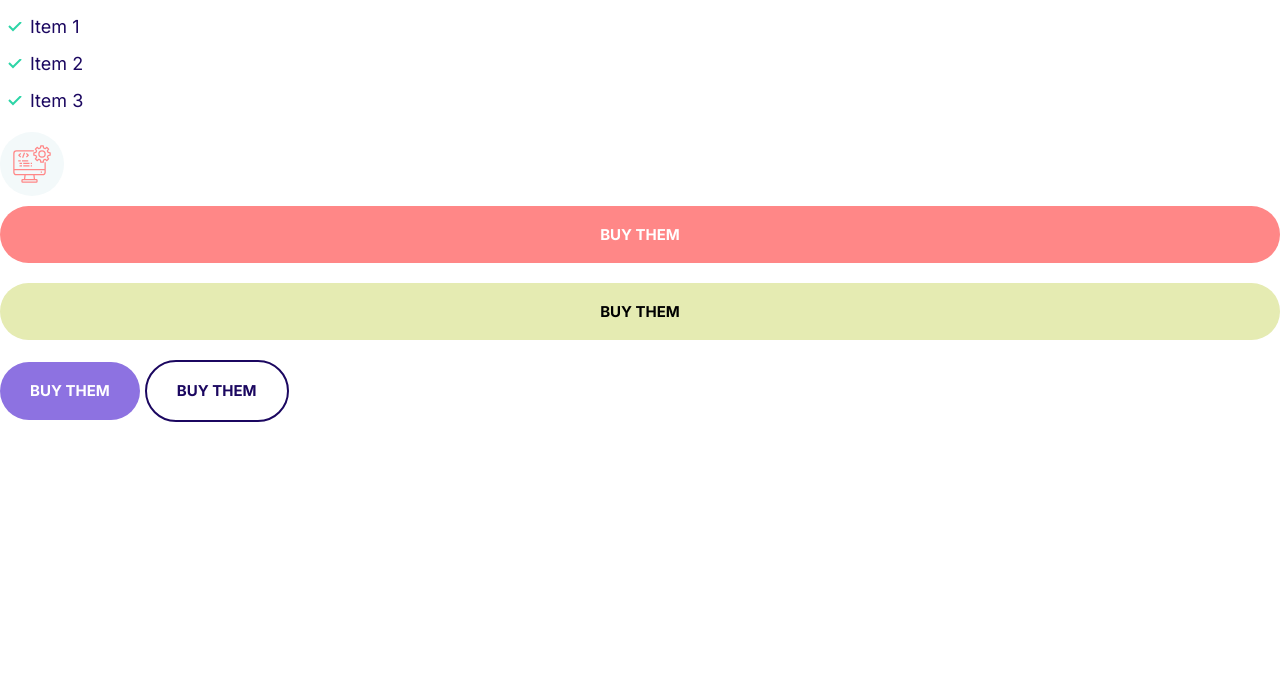
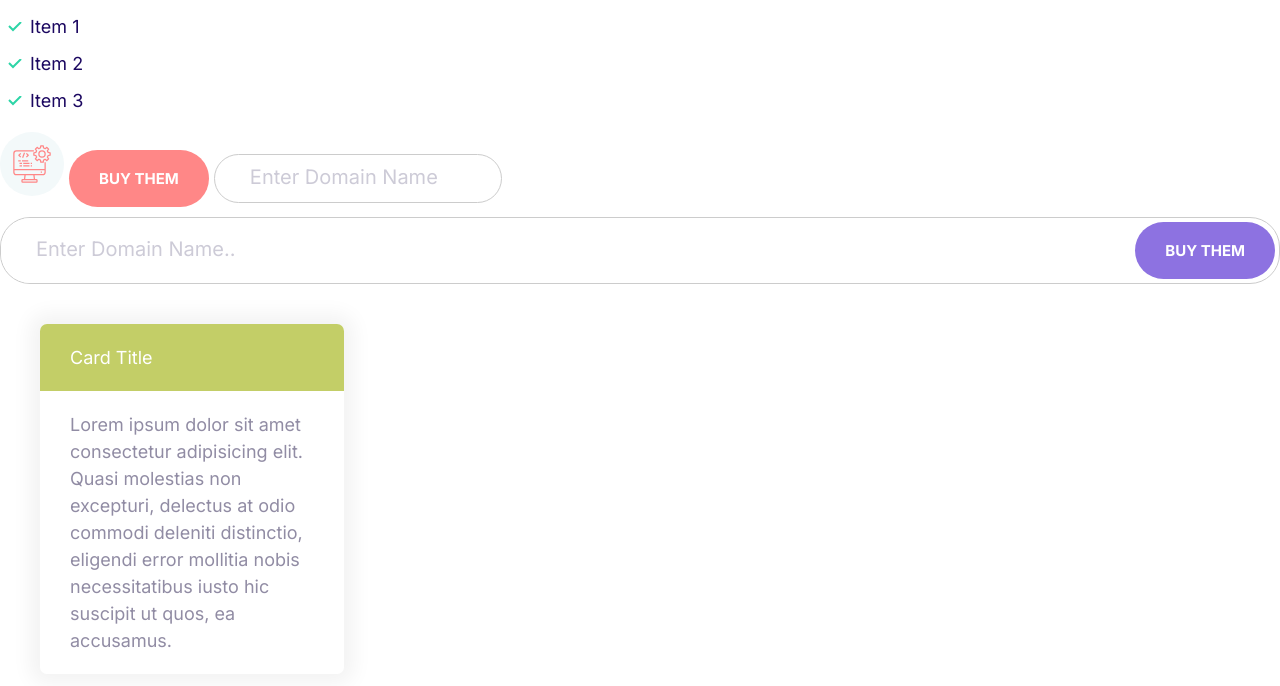
Before and after one commit to nafi635/imaginary-cloud-hosting-website, a plain HTML site: page index.html in a window 1280 px wide. Shown: the part 336-1022 px from the top of the page. Before the commit the page ends 800 px from the top, so only its background shows below. Drawn offline with Linux system fonts and the light colour scheme.

Commit message:
Cards added

```diff
--- a/css/styles.css
+++ b/css/styles.css
@@ -1,9 +1,10 @@
 :root {
     --color-primary: #FF8787;
-    --color-secondary: #e5ebb2;
+    --color-secondary: #c3ce67;
     --color-accent: #8D72E1;
     --color-headings: #1b0760;
     --color-body: #918CA4;
+    --color-border: #CCC;
 }
 
 *,
@@ -225,3 +226,65 @@ p {
         font-size: 1.5rem;
     }
 }
+
+/** INPUTS */
+
+.input {
+    padding: 1.5rem 3.5rem;
+    border: 1px solid #ccc;
+    border-radius: 30px;
+    outline: 0;
+    color: var(--color-headings);
+}
+
+::placeholder {
+    color: #cdcbd7;
+    font-size: 2rem;
+}
+
+@media screen and (min-width:1024px) {
+    .input {
+        font-size: 1.5rem;
+    }
+}
+
+.input-group {
+    border: 1px solid var(--color-border);
+    border-radius: 30px;
+    display: flex;
+}
+
+.input-group .input {
+    border: 0;
+    flex-grow: 1;
+
+}
+
+.input-group .btn {
+    margin: 4px;
+}
+
+.card {
+    border-radius: 7px;
+    box-shadow: 0 0 20px 10px #f3f3f3;
+    overflow: hidden;
+}
+
+.card__header, .card__body {
+    padding: 2rem 3rem;
+}
+
+.card--primary .card__header {
+    background: var(--color-primary);
+    color: #fff;
+}
+
+.card--secondary .card__header {
+    background: var(--color-secondary);
+    color: #fff;
+}
+
+.card--accent .card__header {
+    background: var(--color-accent);
+    color: #fff;
+}
--- a/index.html
+++ b/index.html
@@ -28,22 +28,26 @@
               </svg>
     </i>
 
-    <button class="btn btn--primary btn--block">
+    <button class="btn btn--primary">
         Buy Them
     </button>
 
-    <button class="btn btn--secondary btn--block">
-        Buy Them
-    </button>
+    <input type="text" class="input" placeholder="Enter Domain Name">
 
-    <button class="btn btn--accent">
-        Buy Them
-    </button>
+    <div class="input-group">
+        <input type="text" class="input" placeholder="Enter Domain Name..">
+        <button class="btn btn--accent">
+            Buy Them
+        </button>
+    </div>
 
-    <button class="btn btn--outline">
-        Buy Them
-    </button>
-
-
+    <div style="width:30%;padding: 4rem;">
+        <div class="card card--secondary">
+            <header class="card__header">Card Title</header>
+            <div class="card__body">
+                Lorem ipsum dolor sit amet consectetur adipisicing elit. Quasi molestias non excepturi, delectus at odio commodi deleniti distinctio, eligendi error mollitia nobis necessitatibus iusto hic suscipit ut quos, ea accusamus.
+            </div>
+        </div>
+    </div>
    </body>
 </html>
```
Also changed, not shown: components/input-group.html (added, +6 -0 lines).
